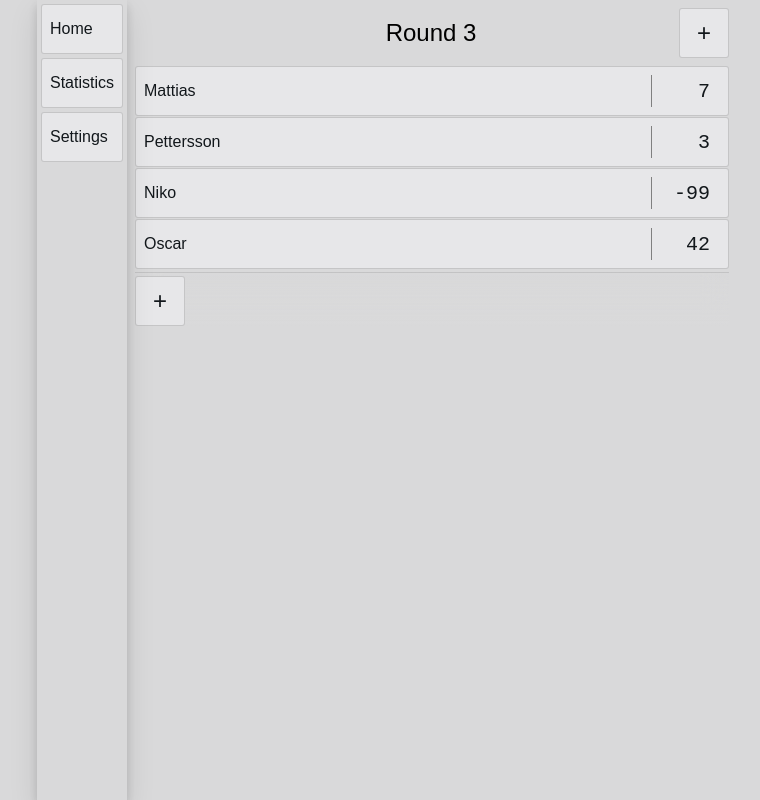
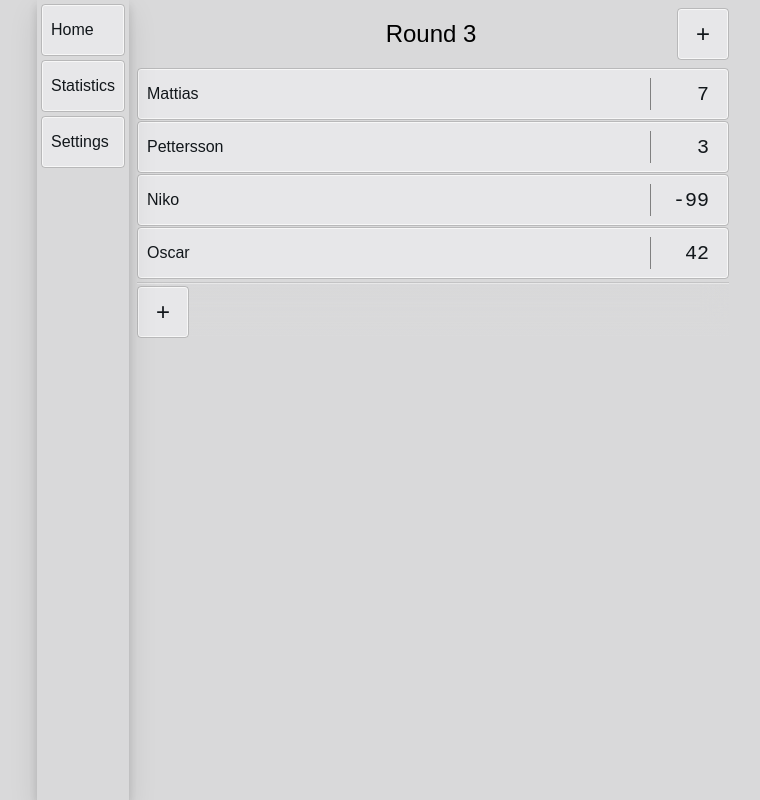
Before and after one commit to OscarMarcusson/score-counter, an Angular app in the folder score-counter-client/: page / in a window 1280 px wide. Shown: the whole page, without its empty margins (253-1013 px from the left). Built offline with nearby package versions, Linux system fonts and the light colour scheme.

Commit message:
Dark mode and improved edge highlights

```diff
--- a/score-counter-client/src/app/button/button.component.scss
+++ b/score-counter-client/src/app/button/button.component.scss
@@ -1,7 +1,9 @@
 :host {
   color: var(--text-button-color);
   background: var(--background-button);
-  border: 1px solid var(--shadow-hard);
+  border: 1px solid var(--highlight);
+  outline: 1px solid var(--shadow-hard);
+  margin: 1px;
   border-radius: 3px;
   padding: 0.5em;
   user-select: none;
--- a/score-counter-client/src/app/match/match.component.scss
+++ b/score-counter-client/src/app/match/match.component.scss
@@ -38,5 +38,16 @@
         padding-top: 3px;
         margin-top: 2px;
         backdrop-filter: blur(12px);
+
+        &::after {
+            content: '';
+            position: absolute;
+            top: 0;
+            left: 0;
+            right: 0;
+            height: 1px;
+            background: var(--highlight);
+            opacity: 0.5;
+        }
     }
 }
--- a/score-counter-client/src/styles.scss
+++ b/score-counter-client/src/styles.scss
@@ -16,19 +16,7 @@ html {
   --background-button-click: #f5f5ff;
   --shadow: rgba(0, 0, 0, 0.1);
   --shadow-hard: rgba(0, 0, 0, 0.15);
-  --highlight: white;
-
-  // Dark mode
-  &.dark {
-    --text-primary-color: whitesmoke;
-    --text-secondary-color: #707773;
-    --text-button-color: #121213;
-    --background: #121213;
-    --background-button: #2f2f30;
-    --shadow: rgba(0, 0, 0, 0.4);
-    --shadow-hard: rgba(0, 0, 0, 0.6);
-    --highlight: #5353557e;
-  }
+  --highlight: #f7f7f7;
 
   // Apply default colors
   color: var(--text-primary-color);
@@ -56,3 +44,20 @@ body {
     max-width: 700px;
     margin: auto;
 }
+
+// Dark mode
+@media (prefers-color-scheme: dark) {
+  html {
+    --text-primary-color: whitesmoke;
+    --text-secondary-color: #707773;
+    --text-button-color: #121213;
+    --text-button-color: #c3d6d5;
+    --background: #121213;
+    --background-button: #1e2122;
+    --background-button-hover: #25272b;
+    --background-button-click: #242829;
+    --shadow: rgba(0, 0, 0, 0.4);
+    --shadow-hard: rgba(0, 0, 0, 0.6);
+    --highlight: #2c2c31;
+  }
+}
```
